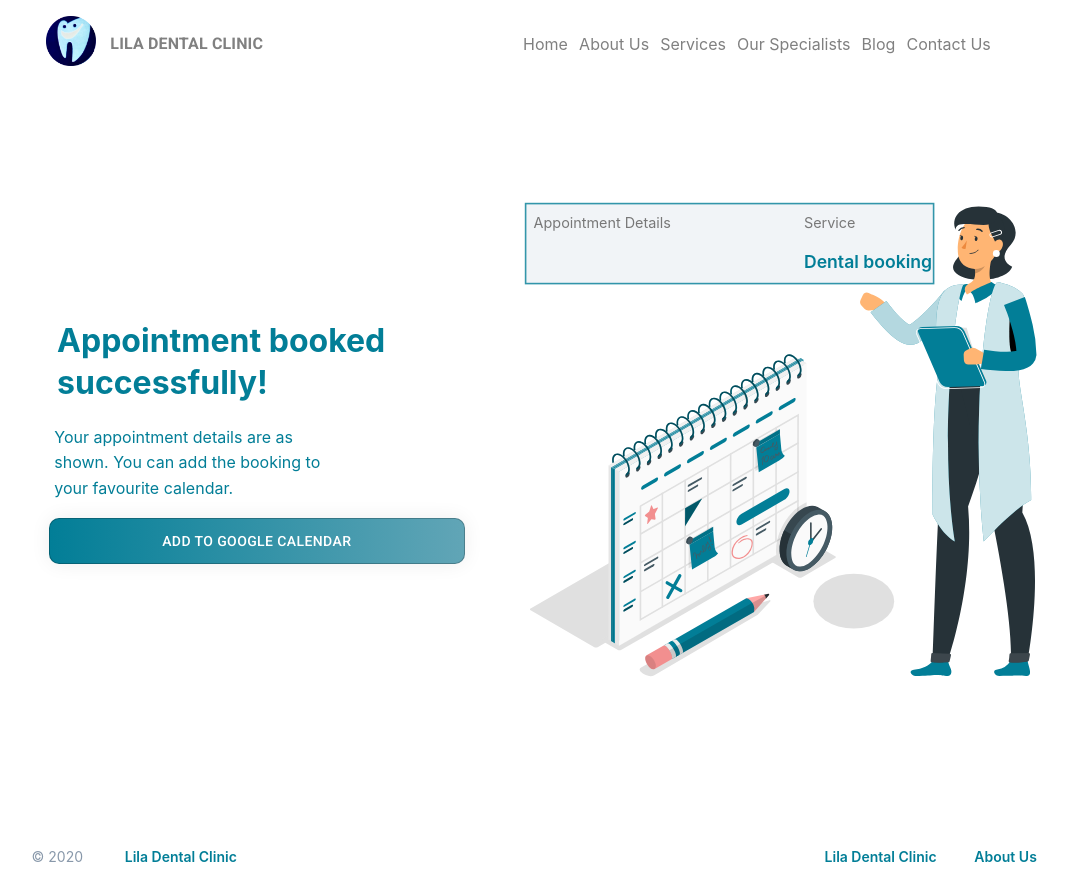
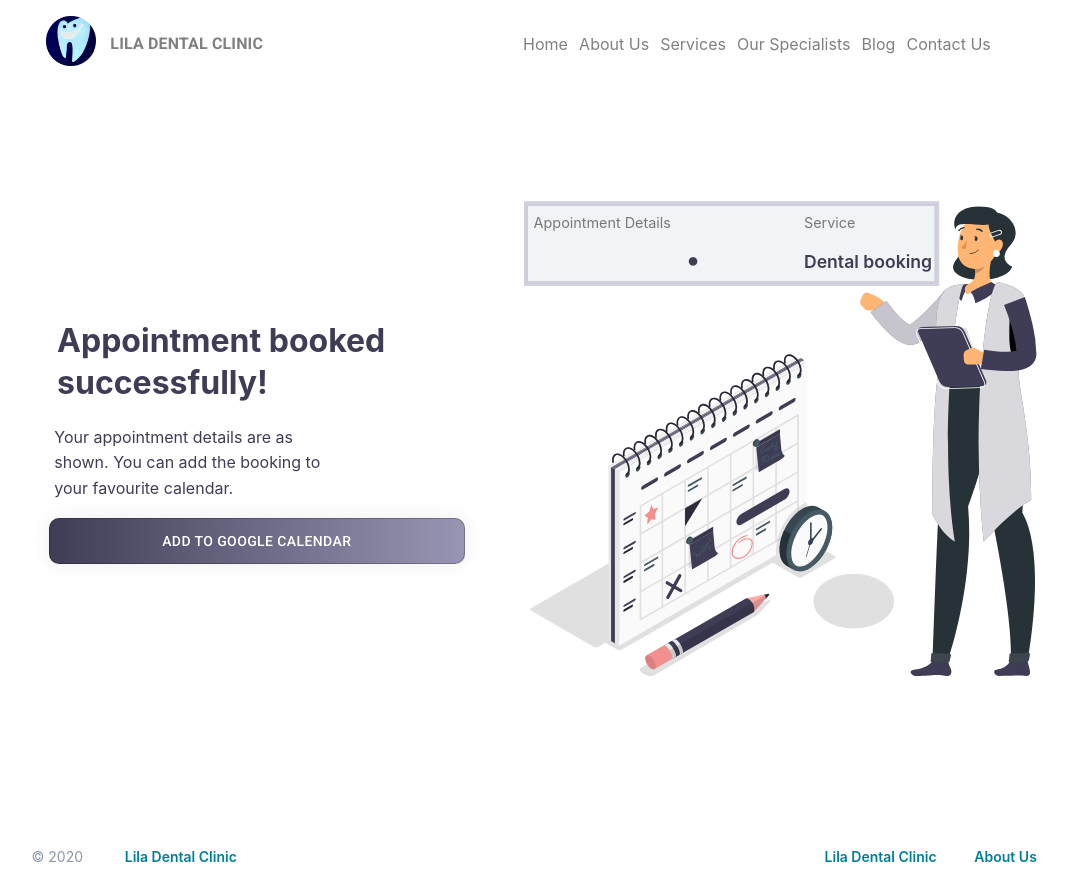
Before and after one commit to abhaybaiju/dentist-webapp, a React (Create React App) app in the folder frontend/: page /Success in a window 1280 px wide. Shown: the whole page, without its empty margins (122-1190 px from the left). Built offline with nearby package versions, Linux system fonts and the light colour scheme.

Commit message:
(#31) Color changes and svg icon

```diff
--- a/frontend/public/index.html
+++ b/frontend/public/index.html
@@ -9,6 +9,7 @@
       name="description"
       content="Web site created using create-react-app"
     />
+    <link href="https://cdnjs.cloudflare.com/ajax/libs/font-awesome/4.7.0/css/font-awesome.min.css" rel="stylesheet">
     <link rel="apple-touch-icon" href="%PUBLIC_URL%/logo192.png" />
     <link rel="stylesheet" href="https://fonts.googleapis.com/css?family=Roboto:300,400,500,700&display=swap" />
     <link rel="stylesheet" href="https://fonts.googleapis.com/icon?family=Material+Icons" />
--- a/frontend/src/components/Success.js
+++ b/frontend/src/components/Success.js
@@ -12,7 +12,7 @@ const Success = () => {
     width: '100%',
   },
   button: {
-    background: 'linear-gradient(to right, #027e97 0%, #63a6b7  51%, #027e97 100%)',
+    background: 'linear-gradient(to right, #3f3d56 0%, #9997b5 51%, #3f3d56 100%)',
     color: 'white',
     transition: '0.5s',
     boxShadow: '0 0 20px #eee',
@@ -58,7 +58,7 @@ const Display = () => {
             <Navbar/>
           </Grid>
           <Grid container alignItems="center" justify="space-evenly" style={{marginTop:'-12%', marginBottom:'2%', marginLeft:'-5%'}} spacing={2}>
-            <Grid item lg={4} style={{color:'#027e97', marginTop:'15%', marginLeft:'5%'}}>
+            <Grid item lg={4} style={{color:'#3f3d56', marginTop:'15%', marginLeft:'5%'}}>
               <h1 style={{lineHeight:'1.3', marginLeft:'2%'}}>Appointment booked successfully!</h1>
               <Grid item lg={8}>
                 <p style={{lineHeight:'1.6', marginLeft:'2%'}}>Your appointment details are as shown. You can add the booking to your favourite calendar.</p>
--- a/frontend/src/components/image.js
+++ b/frontend/src/components/image.js
@@ -7,10 +7,10 @@ const ImageSVG = () => {
       <g id="freepik--Character--inject-4">
         <path d="M290.93,126.21c13.24-.74,21,12.21,13.32,20.45s-2.22,12.29.87,13.79c-3.38,9.74-30.44,11.08-36.18,2.86-4.82-6.9,14-15.78,9.46-23.31S280.63,126,290.93,126.21Z" style={{fill:"#263238"}}></path>
         <path d="M210.9,184.63l1.86,2.09a3.25,3.25,0,0,0,2.78,1.08l4.89-.52a6.09,6.09,0,0,0,4.66-3.07l.59-1.06c-2.84-3.68-8.63-5.57-8.63-5.57l-1.59-.72a2.71,2.71,0,0,0-3.64,1.27l-1.47,3.13A3.12,3.12,0,0,0,210.9,184.63Z" style={{fill:"#ffb573"}}></path>
-        <path d="M273.44,184.15c-1.07,1.2-2,2.24-3.07,3.33s-2.05,2.12-3.09,3.17c-2.09,2.09-4.2,4.16-6.4,6.16a93.73,93.73,0,0,1-14.55,11.25l-.05,0a4,4,0,0,1-.4.22,10.14,10.14,0,0,1-4.68,1,12.36,12.36,0,0,1-3.57-.69,19.49,19.49,0,0,1-4.67-2.43,45,45,0,0,1-6.35-5.51c-1.86-1.88-3.57-3.8-5.2-5.76s-3.19-3.87-4.79-6l9.9-7.05c1.24,1.74,2.69,3.65,4.12,5.38s3,3.43,4.51,5a33.12,33.12,0,0,0,4.64,3.9,7.79,7.79,0,0,0,1.74.9c.15.05.18,0,0,0a2.37,2.37,0,0,0-1.17.26l-.45.24a62.3,62.3,0,0,0,6.12-4.6c2-1.7,4-3.55,5.89-5.47s3.79-3.91,5.61-5.95c.9-1,1.8-2.06,2.68-3.11s1.77-2.13,2.53-3.1Z" style={{fill:"#027E97"}}></path>
+        <path d="M273.44,184.15c-1.07,1.2-2,2.24-3.07,3.33s-2.05,2.12-3.09,3.17c-2.09,2.09-4.2,4.16-6.4,6.16a93.73,93.73,0,0,1-14.55,11.25l-.05,0a4,4,0,0,1-.4.22,10.14,10.14,0,0,1-4.68,1,12.36,12.36,0,0,1-3.57-.69,19.49,19.49,0,0,1-4.67-2.43,45,45,0,0,1-6.35-5.51c-1.86-1.88-3.57-3.8-5.2-5.76s-3.19-3.87-4.79-6l9.9-7.05c1.24,1.74,2.69,3.65,4.12,5.38s3,3.43,4.51,5a33.12,33.12,0,0,0,4.64,3.9,7.79,7.79,0,0,0,1.74.9c.15.05.18,0,0,0a2.37,2.37,0,0,0-1.17.26l-.45.24a62.3,62.3,0,0,0,6.12-4.6c2-1.7,4-3.55,5.89-5.47s3.79-3.91,5.61-5.95c.9-1,1.8-2.06,2.68-3.11s1.77-2.13,2.53-3.1Z" style={{fill:"#3f3d56"}}></path>
         <path d="M273.44,184.15c-1.07,1.2-2,2.24-3.07,3.33s-2.05,2.12-3.09,3.17c-2.09,2.09-4.2,4.16-6.4,6.16a93.73,93.73,0,0,1-14.55,11.25l-.05,0a4,4,0,0,1-.4.22,10.14,10.14,0,0,1-4.68,1,12.36,12.36,0,0,1-3.57-.69,19.49,19.49,0,0,1-4.67-2.43,45,45,0,0,1-6.35-5.51c-1.86-1.88-3.57-3.8-5.2-5.76s-3.19-3.87-4.79-6l9.9-7.05c1.24,1.74,2.69,3.65,4.12,5.38s3,3.43,4.51,5a33.12,33.12,0,0,0,4.64,3.9,7.79,7.79,0,0,0,1.74.9c.15.05.18,0,0,0a2.37,2.37,0,0,0-1.17.26l-.45.24a62.3,62.3,0,0,0,6.12-4.6c2-1.7,4-3.55,5.89-5.47s3.79-3.91,5.61-5.95c.9-1,1.8-2.06,2.68-3.11s1.77-2.13,2.53-3.1Z" style={{fill:"#fff", opacity:0.7000000000000001}}></path>
-        <path d="M297.14,416.23c7,0,6.46-.11,10.37-.24,3.35-.12,4.14.3,6.82.24,2.25-.05,2.22-2.2,1.6-4.67-.32-1.24-.81-2.76-1.24-4.77H304.13a10.86,10.86,0,0,1-8.35,5.32C292,412.61,294.37,416.23,297.14,416.23Z" style={{fill:"#027E97"}}></path>
-        <path d="M244.73,416.23c6.83,0,9.13-.45,13-.58,3.3-.12,3.81.58,7.15.58,2.21,0,2.63-2.49,1.91-4.36a28.7,28.7,0,0,1-1.91-5.08h-9.43c-1.84,3-6.57,5.2-11.77,5.57C239.93,412.63,242,416.23,244.73,416.23Z" style={{fill:"#027E97"}}></path>
+        <path d="M297.14,416.23c7,0,6.46-.11,10.37-.24,3.35-.12,4.14.3,6.82.24,2.25-.05,2.22-2.2,1.6-4.67-.32-1.24-.81-2.76-1.24-4.77H304.13a10.86,10.86,0,0,1-8.35,5.32C292,412.61,294.37,416.23,297.14,416.23Z" style={{fill:"#3f3d56"}}></path>
+        <path d="M244.73,416.23c6.83,0,9.13-.45,13-.58,3.3-.12,3.81.58,7.15.58,2.21,0,2.63-2.49,1.91-4.36a28.7,28.7,0,0,1-1.91-5.08h-9.43c-1.84,3-6.57,5.2-11.77,5.57C239.93,412.63,242,416.23,244.73,416.23Z" style={{fill:"#3f3d56"}}></path>
         <path d="M261.43,230s-3.66,49.16-2.21,80.38c-1.56,29.31-3.8,96.43-3.8,96.43.16,1.5,8.05.9,9.43,0,0,0,17-48.89,12.7-96.43C296.23,260.78,294.14,230,294.14,230Z" style={{fill:"#263238"}}></path>
         <path d="M271.24,230s14.51,55.49,20.27,82.74c6.06,28.61,14.24,75.06,12.62,94.07,1.6.95,7.33,1,10.56,0,0,0,12.47-65.26-3.26-92.81,5.5-67.79-12.47-84-12.47-84Z" style={{fill:"#263238"}}></path>
         <path d="M303.44,402.83a28.59,28.59,0,0,1-.47,3.91.78.78,0,0,0,.65,1c3.85.62,9.47-.28,11.25-.6a.82.82,0,0,0,.67-.67l.68-3.65a.79.79,0,0,0-.8-.94l-11.17.21A.83.83,0,0,0,303.44,402.83Z" style={{fill:"#263238"}}></path>
@@ -19,8 +19,8 @@ const ImageSVG = () => {
         <path d="M254.54,402.66c-.08,1-.22,2.83-.38,4.17a.81.81,0,0,0,.7.9,56,56,0,0,0,10.41-.12A.81.81,0,0,0,266,407l.87-3.65a.82.82,0,0,0-.76-1l-10.71-.42A.79.79,0,0,0,254.54,402.66Z" style={{fill:"#fff",opacity:0.1}}></path>
         <path d="M259.31,185.79a167.31,167.31,0,0,0,.24,17.17c.29,7.46.8,14.79,1.88,27H299c-.75-10.58.48-22.62,7.22-46.41a8.76,8.76,0,0,0-7.49-11.38c-1.49-.15-3.06-.27-4.68-.35a118.08,118.08,0,0,0-17,0c-1.86.17-3.77.4-5.61.65A14.12,14.12,0,0,0,259.31,185.79Z" style={{fill:"#fff"}}></path>
         <path d="M292.81,152.65c-1.48,5.48-3.3,15.53.26,19.19,0,0-5.19-.78-16.22,6-3.19-4.58-.82-6-.82-6,6.22-1.46,6.4-6,5.66-10.26Z" style={{fill:"#ffb573"}}></path>
-        <path d="M279.17,176.5c2.07,1.38,3,6.74,3,6.74s13.72-5.19,13.22-11.25a35.16,35.16,0,0,1-3.19-2S281.29,174.41,279.17,176.5Z" style={{fill:"#027E97"}}></path>
-        <path d="M275.72,175.92a23.5,23.5,0,0,0-2.27,6c-5.51-4.55.9-10.07.9-10.07a4.65,4.65,0,0,1,3.28-.47A3.88,3.88,0,0,0,275.72,175.92Z" style={{fill:"#027E97"}}></path>
+        <path d="M279.17,176.5c2.07,1.38,3,6.74,3,6.74s13.72-5.19,13.22-11.25a35.16,35.16,0,0,1-3.19-2S281.29,174.41,279.17,176.5Z" style={{fill:"#3f3d56"}}></path>
+        <path d="M275.72,175.92a23.5,23.5,0,0,0-2.27,6c-5.51-4.55.9-10.07.9-10.07a4.65,4.65,0,0,1,3.28-.47A3.88,3.88,0,0,0,275.72,175.92Z" style={{fill:"#3f3d56"}}></path>
         <path d="M288.28,156.29l-6.59,5.29a17.36,17.36,0,0,1,.3,3c2.36-.34,5.76-2.9,6.19-5.34A8.29,8.29,0,0,0,288.28,156.29Z" style={{opacity:0.2}}></path>
         <path d="M297.49,141.65c-1.66,8.85-2.18,12.62-7.23,16.87-7.6,6.39-18,3-19-6-.89-8.12,2-21.24,11.1-24.16A11.53,11.53,0,0,1,297.49,141.65Z" style={{fill:"#ffb573"}}></path>
         <path d="M291.09,130.15c-2.69,7.16,3.07,11.42,4.35,17.61C302.11,143.33,302.58,124.81,291.09,130.15Z" style={{fill:"#263238"}}></path>
@@ -35,22 +35,24 @@ const ImageSVG = () => {
         <path d="M286.26,138.77a.41.41,0,0,1-.3-.14,3.27,3.27,0,0,0-2.87-1.1.41.41,0,0,1-.49-.34.48.48,0,0,1,.38-.52,4,4,0,0,1,3.64,1.35.44.44,0,0,1-.05.62A.53.53,0,0,1,286.26,138.77Z" style={{fill:"#263238"}}></path>
         <path d="M271.89,138.17a.43.43,0,0,1-.31-.08.44.44,0,0,1-.06-.62,4.66,4.66,0,0,1,3.62-1.92.4.4,0,0,1,.38.46.47.47,0,0,1-.48.42,3.73,3.73,0,0,0-2.85,1.56A.5.5,0,0,1,271.89,138.17Z" style={{fill:"#263238"}}></path>
         <path d="M283,141.76l-1.69-.65S282,142.58,283,141.76Z" style={{fill:"#263238"}}></path>
-        <path d="M295.82,170c-4.17,2.86-9.75,33.62-11.35,79.38a600,600,0,0,0,2.83,82.86s18.27-20.08,29.68-26c.22-42.7-8.87-71.87-7.82-82.65s7-40.59,2.43-46.19S295.82,170,295.82,170Z" style={{fill:"#027E97"}}></path>
+        <path d="M295.82,170c-4.17,2.86-9.75,33.62-11.35,79.38a600,600,0,0,0,2.83,82.86s18.27-20.08,29.68-26c.22-42.7-8.87-71.87-7.82-82.65s7-40.59,2.43-46.19S295.82,170,295.82,170Z" style={{fill:"#3f3d56"}}></path>
         <path d="M295.82,170c-4.17,2.86-9.75,33.62-11.35,79.38a600,600,0,0,0,2.83,82.86s18.27-20.08,29.68-26c.22-42.7-8.87-71.87-7.82-82.65s7-40.59,2.43-46.19S295.82,170,295.82,170Z" style={{fill:"#fff", opacity:0.8}}></path>
-        <path d="M274.68,171.53c-4.86,7.21-15.61,97-5.47,160.67-8-4.44-13.79-16.7-13.79-16.7s-.79-55.42,3-85.52C257.64,194.64,253.44,170.7,274.68,171.53Z" style={{fill:"#027E97"}}></path>
+        <path d="M274.68,171.53c-4.86,7.21-15.61,97-5.47,160.67-8-4.44-13.79-16.7-13.79-16.7s-.79-55.42,3-85.52C257.64,194.64,253.44,170.7,274.68,171.53Z" style={{fill:"#3f3d56"}}></path>
         <path d="M274.68,171.53c-4.86,7.21-15.61,97-5.47,160.67-8-4.44-13.79-16.7-13.79-16.7s-.79-55.42,3-85.52C257.64,194.64,253.44,170.7,274.68,171.53Z" style={{fill:"#fff", opacity:0.8}}></path>
         <path d="M289.09,230.41a162.59,162.59,0,0,1-6.83-14.78c-3.08-7.78-5.54-17-5.54-17s-23.32-.88-27.66,1.75c2.54,9.89,13.56,33.75,13.56,33.75S280.25,233.82,289.09,230.41Z" style={{fill:"#e0e0e0"}}></path>
-        <path d="M265.12,235.68l21.2-.64c2.13-.06,3.23-1.62,2.43-3.46l-13.37-30.81a6,6,0,0,0-5.33-3.23l-21.2.64c-2.13.06-3.22,1.62-2.42,3.46l13.37,30.81A6,6,0,0,0,265.12,235.68Z" style={{fill:"#027E97"}}></path>
+        <path d="M265.12,235.68l21.2-.64c2.13-.06,3.23-1.62,2.43-3.46l-13.37-30.81a6,6,0,0,0-5.33-3.23l-21.2.64c-2.13.06-3.22,1.62-2.42,3.46l13.37,30.81A6,6,0,0,0,265.12,235.68Z" style={{fill:"#3f3d56"}}></path>
         <path d="M264,236.93a6.28,6.28,0,0,1-5.42-3.38L245.2,202.74a2.66,2.66,0,0,1,.08-2.55,3,3,0,0,1,2.57-1.26l21.19-.64a6.28,6.28,0,0,1,5.57,3.38L288,232.48a2.71,2.71,0,0,1-.08,2.56,3,3,0,0,1-2.57,1.25l-21.2.64H264Zm.13-.5v0l21.2-.64a2.55,2.55,0,0,0,2.15-1,2.19,2.19,0,0,0,0-2.09l-13.37-30.81a5.68,5.68,0,0,0-5.09-3.08l-21.2.64a2.57,2.57,0,0,0-2.16,1,2.2,2.2,0,0,0,0,2.09L259,233.35A5.71,5.71,0,0,0,264.12,236.43Z" style={{fill:"#fff"}}></path>
         <path d="M276.56,212.63l2.51-1.23a3.28,3.28,0,0,1,3,.06l4.32,2.35a6,6,0,0,1,3.13,4.61l.15,1.21c-4,2.32-10.1,1.86-10.1,1.86l-1.75.06a2.71,2.71,0,0,1-2.88-2.57l-.16-3.45A3.1,3.1,0,0,1,276.56,212.63Z" style={{fill:"#ffb573"}}></path>
-        <path d="M303.77,189.09c-.84,13.74-.89,26.32,2.78,28.44C310.85,213.3,310.54,207.38,303.77,189.09Z" style={{fill:"#027E97;opacity:0.2"}}></path>
-        <path d="M313,179.39c.54,1.54,1,2.91,1.41,4.36s.86,2.86,1.26,4.3c.8,2.88,1.57,5.77,2.22,8.71a85.09,85.09,0,0,1,2.38,18.55,3.39,3.39,0,0,1,0,.45v.06a9.25,9.25,0,0,1-2.16,5.12,10.78,10.78,0,0,1-3.31,2.57,18,18,0,0,1-5.25,1.66,45.7,45.7,0,0,1-8.47.5c-2.67,0-5.25-.21-7.81-.45s-5.05-.51-7.72-.91l2-12c2.16.36,4.56.69,6.84.92s4.6.35,6.82.37a33.92,33.92,0,0,0,6.15-.45,6.85,6.85,0,0,0,1.72-.53c.07,0-.08,0-.42.36a3.29,3.29,0,0,0-.76,1.79l0,.52a57.19,57.19,0,0,0-.83-7.57c-.45-2.6-1.09-5.24-1.79-7.86s-1.52-5.25-2.41-7.85c-.45-1.3-.91-2.6-1.4-3.88s-1-2.61-1.46-3.75Z" style={{fill:"#027E97"}}></path>
+        <path d="M303.77,189.09c-.84,13.74-.89,26.32,2.78,28.44C310.85,213.3,310.54,207.38,303.77,189.09Z" style={{fill:"#3f3d56;opacity:0.2"}}></path>
+        <path d="M313,179.39c.54,1.54,1,2.91,1.41,4.36s.86,2.86,1.26,4.3c.8,2.88,1.57,5.77,2.22,8.71a85.09,85.09,0,0,1,2.38,18.55,3.39,3.39,0,0,1,0,.45v.06a9.25,9.25,0,0,1-2.16,5.12,10.78,10.78,0,0,1-3.31,2.57,18,18,0,0,1-5.25,1.66,45.7,45.7,0,0,1-8.47.5c-2.67,0-5.25-.21-7.81-.45s-5.05-.51-7.72-.91l2-12c2.16.36,4.56.69,6.84.92s4.6.35,6.82.37a33.92,33.92,0,0,0,6.15-.45,6.85,6.85,0,0,0,1.72-.53c.07,0-.08,0-.42.36a3.29,3.29,0,0,0-.76,1.79l0,.52a57.19,57.19,0,0,0-.83-7.57c-.45-2.6-1.09-5.24-1.79-7.86s-1.52-5.25-2.41-7.85c-.45-1.3-.91-2.6-1.4-3.88s-1-2.61-1.46-3.75Z" style={{fill:"#3f3d56"}}></path>
         <path d="M293.79,132.71c-4.51,4.51-24.74-2.8-23.94,4.7-3.12-7,1.79-14.53,14.26-14.53C299.37,122.88,296.53,130,293.79,132.71Z" style={{fill:"#263238"}}></path>
-        <rect x="1" y="120.99" width="255" height="50" style={{stroke:'#027e97', strokeOpacity:'0.8', fill:'#f1f4f7'}}></rect>
+        <rect x="1" y="120.99" width="257" height="50" style={{stroke:'#b6b4ca', strokeWidth:'3px', strokeOpacity:'0.6', fill:'#f1f4f7'}}></rect>
         <text x="6" y="135.99" style={{fontSize:'9px', fill:'#787878'}}>Appointment Details</text>
         <text x="175" y="135.99" style={{fontSize:'9px', fill:'#787878'}}>Service</text>
-        <text x="6" y="160.99" style={{fontSize:'11px', fill:'#027e97', fontWeight:'600'}}>{localStorage.getItem('globalDate')}&nbsp;&nbsp;<FiberManualRecordIcon style={{fontSize:'9px'}}/>&nbsp;&nbsp;{localStorage.getItem('globalTime')}</text>
-        <text x="175" y="160.99" style={{fontSize:'11px', fill:'#027e97', fontWeight:'600'}}>Dental booking</text>
+        <text x="6" y="160.99" style={{fontSize:'11px', fill:'#3f3d56', fontWeight:'600'}}>{localStorage.getItem('globalDate')}</text>
+        <text x="103" y="159.5" style={{fontSize:'6px', fill:'#3f3d56', fontWeight:'600', fontFamily:'FontAwesome'}}>&#xf111;</text>
+        <text x="115" y="160.99" style={{fontSize:'11px', fill:'#3f3d56', fontWeight:'600'}}>{localStorage.getItem('globalTime')}</text>
+        <text x="175" y="160.99" style={{fontSize:'11px', fill:'#3f3d56', fontWeight:'600'}}>Dental booking</text>
       </g>
     </svg>
   );
```
Also changed, not shown: frontend/src/components/AboutUs.js (+6 -1 lines), frontend/src/components/images/calendar.svg, frontend/src/components/images/woman.svg (deleted).
